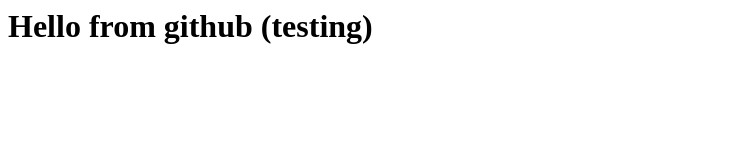
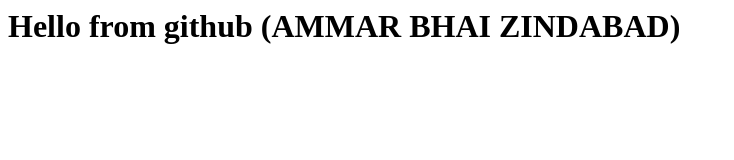
Before and after one commit to agharameezgulkhan/jenkinsfilepipeline, a plain HTML site: page index.html in a window 1280 px wide. Shown: the whole page, without its empty margins (0-734 px from the left). Drawn offline with Linux system fonts and the light colour scheme.

Commit message:
Update index.html

```diff
--- a/index.html
+++ b/index.html
@@ -1 +1 @@
-<h1>Hello from github (testing)</h1>
+<h1>Hello from github (AMMAR BHAI ZINDABAD)</h1>
```
